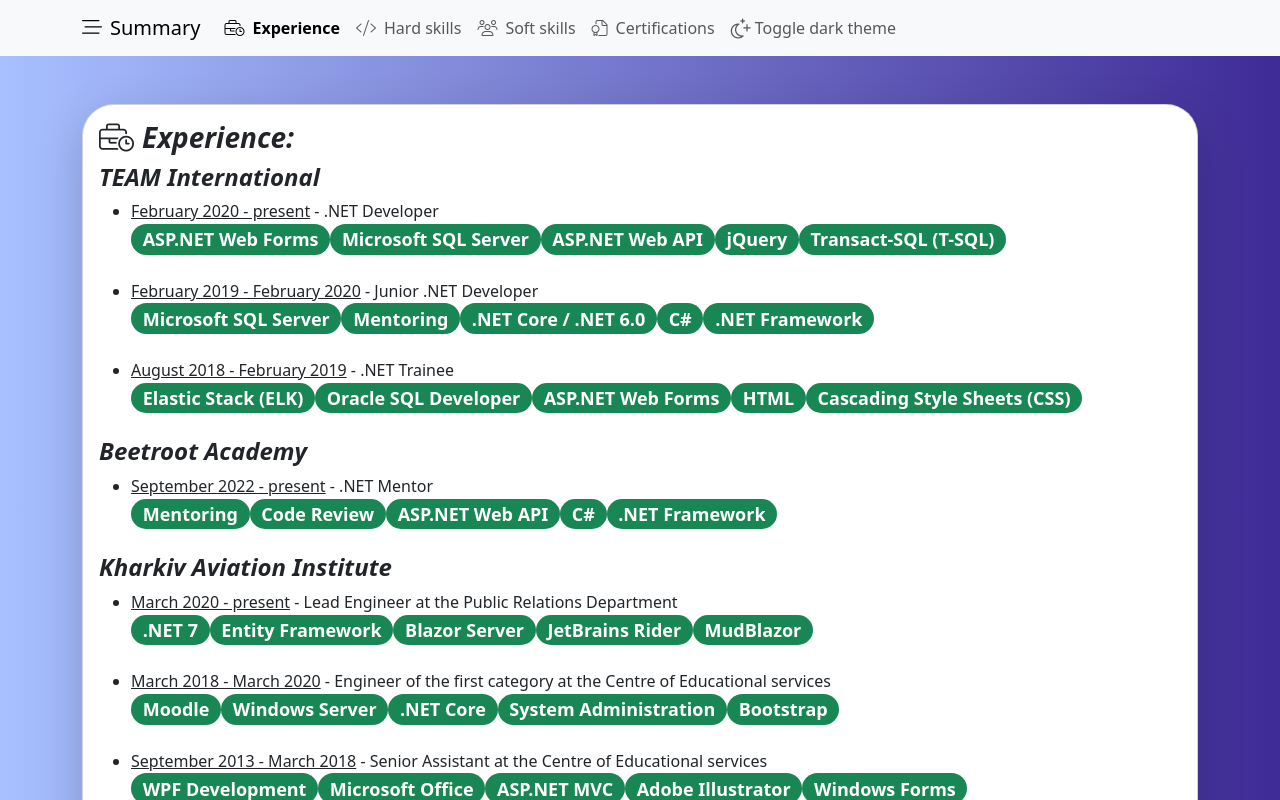
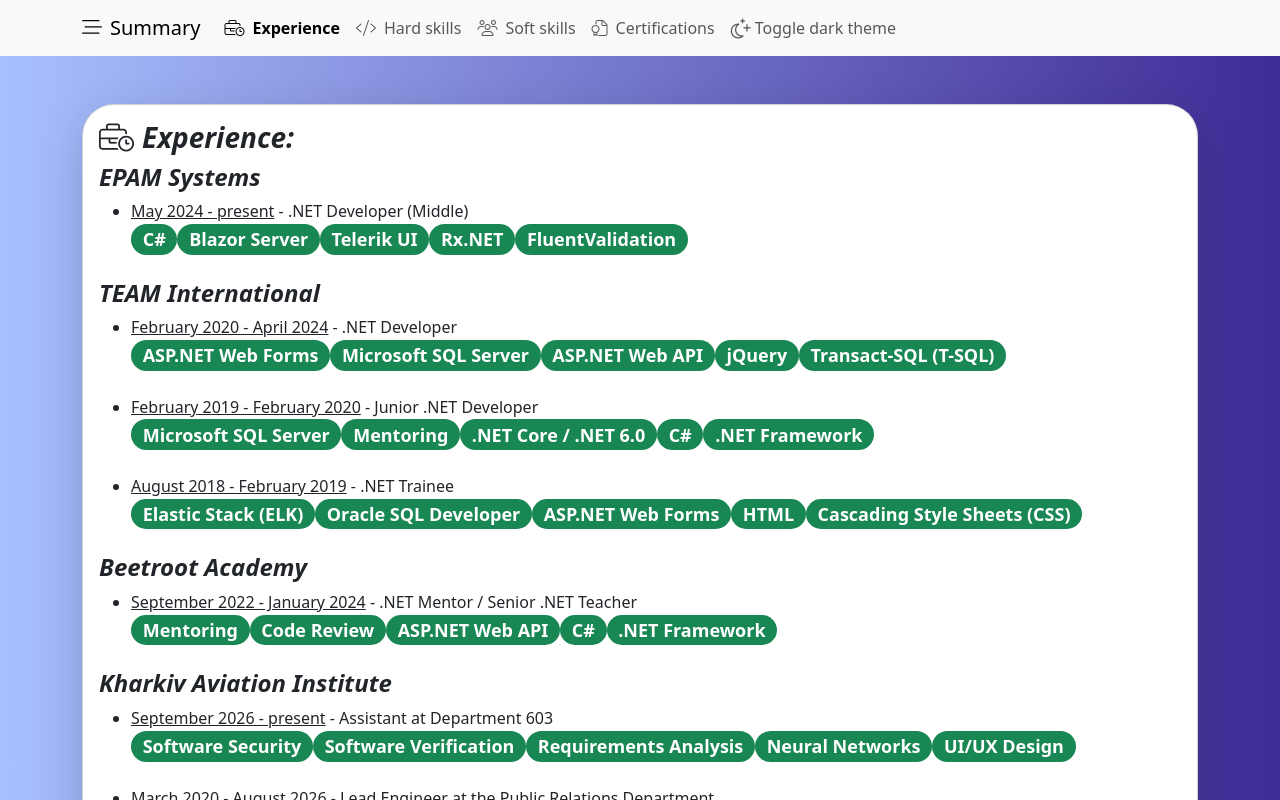
Before and after one commit to sytnik/sytnik.github.io, an Angular app in the folder SytnikGithub/: page /experience in a window 1280 px wide. Shown: the top 800 px of the page. Built offline with nearby package versions, Linux system fonts and the light colour scheme.

Commit message:
feat: update CV with new professional experience from EPAM, KHAI, and Microsoft certifications

```diff
--- a/SytnikGithub/src/app/certifications/certifications.component.html
+++ b/SytnikGithub/src/app/certifications/certifications.component.html
@@ -1,8 +1,30 @@
 <div class="card rounded-5 shadow-lg p-3">
+  <h3><i class="fal fa-microchip me-2"></i><b><em>Microsoft Certifications:</em></b></h3>
+  <div class="row p-0 mb-4">
+    <div class="col-md-4 mb-3">
+      <a href="https://learn.microsoft.com/api/credentials/share/en-us/olehsytnik/E2036187517EC88E?sharingId=F0C6C3D2CE52725F" target="_blank">
+        <img src="https://res.cloudinary.com/education-khai/image/upload/v1763637492/sytnik/ai-900.png" class="w-100 rounded-5" alt="AI-900 - Azure AI Fundamentals"/>
+      </a>
+      <h5 class="text-center mt-2">AI-900</h5>
+    </div>
+    <div class="col-md-4 mb-3">
+      <a href="https://learn.microsoft.com/api/credentials/share/en-us/olehsytnik/90EECC3E2891A7D4?sharingId=F0C6C3D2CE52725F" target="_blank">
+        <img src="https://res.cloudinary.com/education-khai/image/upload/v1763637492/sytnik/az-204.png" class="w-100 rounded-5" alt="AZ-204 - Azure Developer Associate"/>
+      </a>
+      <h5 class="text-center mt-2">AZ-204</h5>
+    </div>
+    <div class="col-md-4 mb-3">
+      <a href="https://learn.microsoft.com/api/credentials/share/en-us/olehsytnik/9C3CF3E0EEC7F2A0?sharingId=F0C6C3D2CE52725F" target="_blank">
+        <img src="https://res.cloudinary.com/education-khai/image/upload/v1763637575/sytnik/az-900.png" class="w-100 rounded-5" alt="AZ-900 - Azure Fundamentals"/>
+      </a>
+      <h5 class="text-center mt-2">AZ-900</h5>
+    </div>
+  </div>
+
   <h3><i class="fal fa-trophy me-2"></i><b><em>Contests:</em></b></h3>
   <div class="row p-0">
     <div class="col-md-6">
-      <img src="assets/img/hackathon.jpg" class="w-100 rounded-5" alt="Beetroot"/>
+      <img src="assets/img/hackathon.jpg" class="w-100 rounded-5" alt="TEAM International AI Hackathon"/>
     </div>
   </div>
   <h3><i class="fal fa-screen-users me-2"></i><b><em>Mentorship:</em></b></h3>
@@ -20,10 +42,10 @@
   <h3><i class="fal fa-file-certificate me-2"></i><b><em>German:</em></b></h3>
   <div class="row p-0">
     <div class="col-md-6">
-      <img src="assets/img/german1.avif" class="w-100 rounded-5" alt="Beetroot"/>
+      <img src="assets/img/german1.avif" class="w-100 rounded-5" alt="German Certificate 1"/>
     </div>
     <div class="col-md-6">
-      <img src="assets/img/german2.avif" class="w-100 rounded-5" alt="Top Gun Lab"/>
+      <img src="assets/img/german2.avif" class="w-100 rounded-5" alt="German Certificate 2"/>
     </div>
   </div>
 </div>
--- a/SytnikGithub/src/app/experience/experience.component.html
+++ b/SytnikGithub/src/app/experience/experience.component.html
@@ -1,8 +1,18 @@
 <div class="card rounded-5 shadow-lg p-3">
   <h3><i class="fal fa-business-time me-2"></i><b><em>Experience:</em></b></h3>
+  <h4><b><em>EPAM Systems</em></b></h4>
+  <ul>
+    <li><u>May 2024 - present</u> - .NET Developer (Middle)<br>
+      <h4><span class="badge rounded-pill text-bg-success">C#</span>
+        <span class="badge rounded-pill text-bg-success">Blazor Server</span>
+        <span class="badge rounded-pill text-bg-success">Telerik UI</span>
+        <span class="badge rounded-pill text-bg-success">Rx.NET</span>
+        <span class="badge rounded-pill text-bg-success">FluentValidation</span></h4>
+    </li>
+  </ul>
   <h4><b><em>TEAM International</em></b></h4>
   <ul>
-    <li><u>February 2020 - present</u> - .NET Developer<br>
+    <li><u>February 2020 - April 2024</u> - .NET Developer<br>
       <h4><span class="badge rounded-pill text-bg-success">ASP.NET Web Forms</span>
         <span class="badge rounded-pill text-bg-success">Microsoft SQL Server</span>
         <span class="badge rounded-pill text-bg-success">ASP.NET Web API</span>
@@ -30,7 +40,7 @@
   </ul>
   <h4><b><em>Beetroot Academy</em></b></h4>
   <ul>
-    <li><u>September 2022 - present</u> - .NET Mentor<br>
+    <li><u>September 2022 - January 2024</u> - .NET Mentor / Senior .NET Teacher<br>
       <h4><span class="badge rounded-pill text-bg-success">Mentoring</span>
         <span class="badge rounded-pill text-bg-success">Code Review</span>
         <span class="badge rounded-pill text-bg-success">ASP.NET Web API</span>
@@ -40,8 +50,17 @@
   </ul>
   <h4><b><em>Kharkiv Aviation Institute</em></b></h4>
   <ul>
-    <li><u>March 2020 - present</u> - Lead Engineer at the Public Relations Department<br>
-      <h4><span class="badge rounded-pill text-bg-success">.NET 7</span>
+    <li><u>September 2026 - present</u> - Assistant at Department 603<br>
+      <h4><span class="badge rounded-pill text-bg-success">Software Security</span>
+        <span class="badge rounded-pill text-bg-success">Software Verification</span>
+        <span class="badge rounded-pill text-bg-success">Requirements Analysis</span>
+        <span class="badge rounded-pill text-bg-success">Neural Networks</span>
+        <span class="badge rounded-pill text-bg-success">UI/UX Design</span></h4>
+    </li>
+  </ul>
+  <ul>
+    <li><u>March 2020 - August 2026</u> - Lead Engineer at the Public Relations Department<br>
+      <h4><span class="badge rounded-pill text-bg-success">.NET 10</span>
         <span class="badge rounded-pill text-bg-success">Entity Framework</span>
         <span class="badge rounded-pill text-bg-success">Blazor Server</span>
         <span class="badge rounded-pill text-bg-success">JetBrains Rider</span>
--- a/SytnikGithub/src/app/primary/primary.component.html
+++ b/SytnikGithub/src/app/primary/primary.component.html
@@ -17,19 +17,19 @@
       </h5>
       <h5><i class="fab fa-github-alt me-2"></i>GitHub: <a href="https://github.com/sytnik">sytnik</a></h5>
       <h3><i class="fal fa-bullseye-pointer me-2"></i><b><em>Objective:</em></b></h3>
-      <h4>Presentation of my skills and experience for the Strong Middle .NET (BE/FS) Developer.</h4>
+      <h4>Presentation of my skills and experience for the Strong Middle / Senior .NET (BE/FS) Developer.</h4>
       <h3><i class="fal fa-file-certificate me-2"></i><b><em>Summary:</em></b></h3>
-      <h5>I'm a .NET developer with upper-intermediate (B2) English, broad technical expertise, and 5.5 years of proven
-        commercial experience in the Payroll, Telecom, and Educational Technologies domains.</h5>
+      <h5>I'm a .NET developer with upper-intermediate (B2) English, broad technical expertise, and 8+ years of proven
+        commercial experience in the Payroll, Telecom, Insurance, Logistics, and Educational Technologies domains.</h5>
       <h5>I have worked on various projects on the Web API, .NET Core, .NET 8, Blazor, Web Forms, Classic ASP, and more
         from the .NET stack. From the soft skills perspective, I've mentored five groups of IT students (TEAM
-        International's Top Gun Lab and Beetroot Academy). Also, I’m improving my presentation skills on the YouTube
+        International's Top Gun Lab and Beetroot Academy). Also, I'm improving my presentation skills on the YouTube
         channel tech-talks.</h5>
       <h5>In October 2023, I took 2nd place at TEAM International's AI Hackathon for developing the AI-augmented HRIS
         business idea and prototype with OpenAI integration.</h5>
-      <h5>As a lifelong learner, I'm constantly practicing both modern .NET standards (.NET 8, Blazor, OpenAI API
-        integration) and getting experience in architectural best practices, code quality, and review; at the moment,
-        I’m broadening the frontend capabilities with Angular.</h5>
+      <h5>As a lifelong learner, I'm constantly practicing both modern .NET standards (.NET 8/10, Blazor, OpenAI API
+        integration, Rx.NET) and getting experience in architectural best practices, code quality, and review; at the moment,
+        I'm broadening the frontend capabilities with Angular.</h5>
     </div>
     <div class="col-md-5 d-flex flex-column">
       <img src="assets/img/sytnik.webp" class="w-100 rounded-5 mt-auto" alt="Oleh Sytnik"/>
--- a/SytnikGithub/src/app/technical/technical.component.html
+++ b/SytnikGithub/src/app/technical/technical.component.html
@@ -40,7 +40,7 @@
       <td>
         <p><strong>.NET (Core):</strong> experience with Core 2.2 -
           <a href="https://www.linkedin.com/learning/certificates/f453666c9369501b8ec8531fd1493a72be0eeb619167995643e936c4eb8f521d?lipi=urn%3Ali%3Apage%3Ad_flagship3_profile_view_base_certifications_details%3BWhJOafnCT46N2n0r6bbuug%3D%3D">
-            <i class="fab fa-linkedin-in me-2"></i>.NET 7</a>,
+            <i class="fab fa-linkedin-in me-2"></i>.NET 7 / 8 / 10</a>,
           <a href="https://www.udemy.com/certificate/UC-709958c0-253c-4781-ab8a-0b004d64f063/">
             <i class="fal fa-u me-2"></i>Web API & Microservices</a>,
           <a href="https://ude.my/UC-6cf1133f-7846-4636-b5dd-7e10308c824e">
@@ -69,7 +69,7 @@
     </tr>
     <tr>
       <td>
-        <p><strong>FrontEnd</strong>: HTML, CSS, JS, Bootstrap, SASS, jQuery, MaterializeCSS,
+        <p><strong>FrontEnd</strong>: HTML, CSS, JS, Bootstrap, SASS, Angular, Telerik UI, jQuery, MaterializeCSS,
           slimselectjs, datatables.net, DropzoneJS</p>
       </td>
       <td>
@@ -78,7 +78,7 @@
     </tr>
     <tr>
       <td>
-        <p><strong>Packages</strong>: AutoMapper, MudBlazor, OAuth 2.0 with Google and EWS, NPOI (Excel)
+        <p><strong>Packages</strong>: Rx.NET, FluentValidation, AutoMapper, MudBlazor, OAuth 2.0 with Google and EWS, NPOI (Excel)
         </p>
       </td>
       <td>
@@ -98,9 +98,9 @@
     </tr>
     <tr>
       <td>
-        <p><strong>Cloud services</strong>: <a
+        <p><strong>Cloud services & APIs</strong>: <a
           href="https://www.linkedin.com/learning/certificates/239f72a827b87f5319762e7ba4fddf741b7e7a6c720207b11624f20baccc5394?lipi=urn%3Ali%3Apage%3Ad_flagship3_profile_view_base_certifications_details%3BWhJOafnCT46N2n0r6bbuug%3D%3D">Azure</a>,
-          <a href="https://www.linkedin.com/learning/certificates/a9fa7d255baabb3d81d20a1dd22c228bd67312f7114626756cbf378a9f5ec1b3?lipi=urn%3Ali%3Apage%3Ad_flagship3_profile_view_base_certifications_details%3BWhJOafnCT46N2n0r6bbuug%3D%3D">AWS</a>
+          <a href="https://www.linkedin.com/learning/certificates/a9fa7d255baabb3d81d20a1dd22c228bd67312f7114626756cbf378a9f5ec1b3?lipi=urn%3Ali%3Apage%3Ad_flagship3_profile_view_base_certifications_details%3BWhJOafnCT46N2n0r6bbuug%3D%3D">AWS</a>, OpenAI API integration
         </p>
       </td>
       <td>
```
Also changed, not shown: 13 other files (tests, documents, lock files or other folders).
